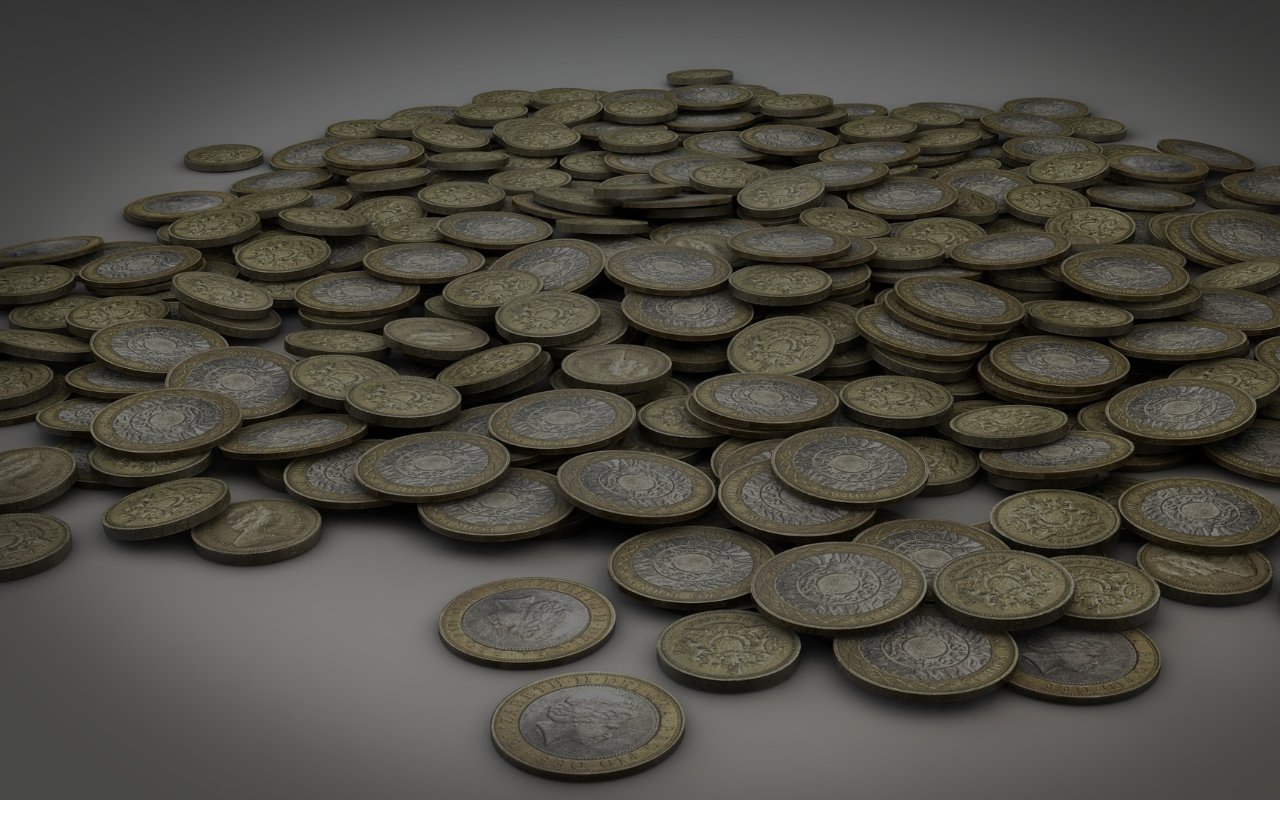
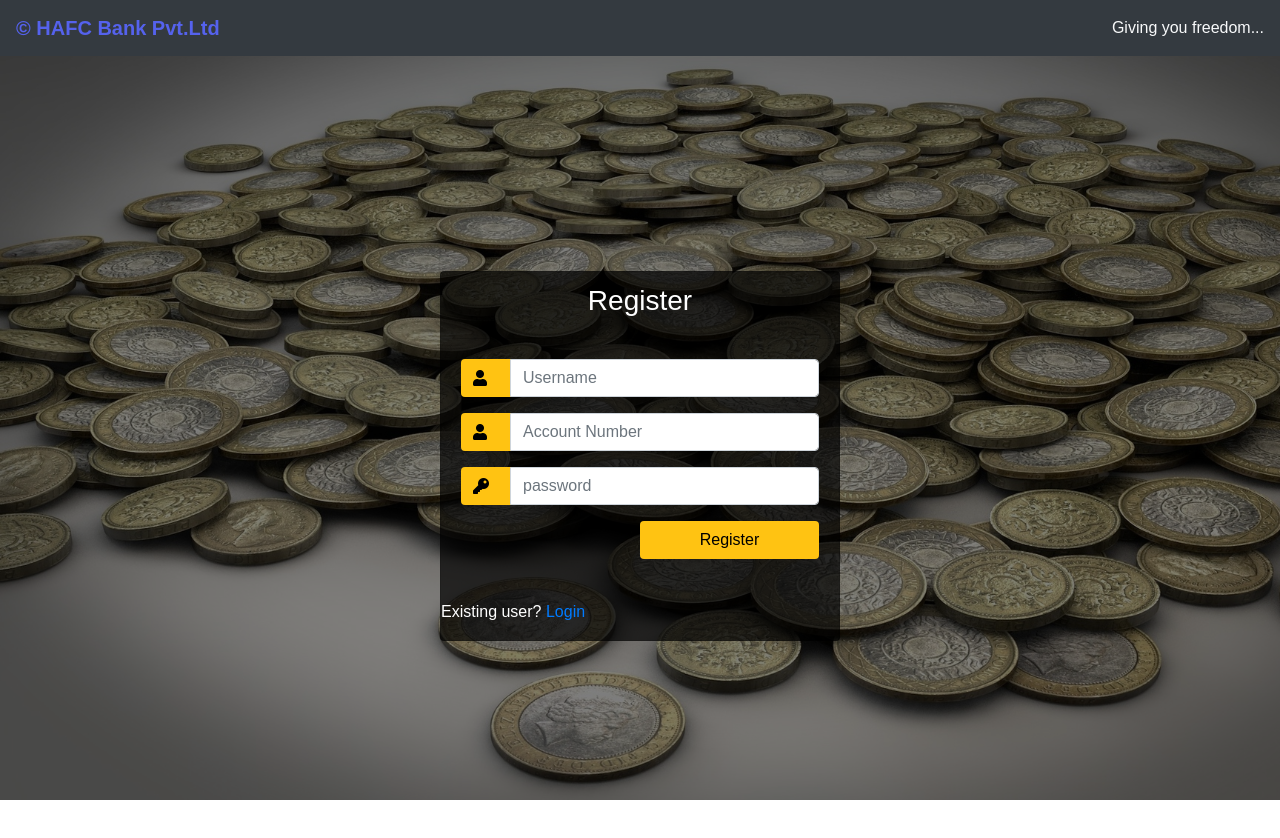
Before and after one commit to ossudheesh/bankApp, an Angular app: page /register in a window 1280 px wide. Before the commit this address led to /. Shown: the top 838 px of the page. Before the commit the page ends 800 px from the top, so only its background shows below. Built offline with nearby package versions, Linux system fonts and the light colour scheme; a web font is replaced by a local one.

Commit message:
Data Services added

```diff
--- a/src/app/app-routing.module.ts
+++ b/src/app/app-routing.module.ts
@@ -3,6 +3,7 @@ import { NgModule } from '@angular/core';
 import { RouterModule, Routes } from '@angular/router';
 import { DashboardComponent } from './dashboard/dashboard.component';
 import { LoginComponent } from './login/login.component';
+import { RegisterComponent } from './register/register.component';
 
 const routes: Routes = [
   {
@@ -10,6 +11,9 @@ const routes: Routes = [
   },
   {
     path:'dashboard',component:DashboardComponent
+  },
+  {
+    path:'register',component:RegisterComponent
   }
 ];
 
--- a/src/app/app.module.ts
+++ b/src/app/app.module.ts
@@ -6,12 +6,14 @@ import { AppRoutingModule } from './app-routing.module';
 import { AppComponent } from './app.component';
 import { LoginComponent } from './login/login.component';
 import { DashboardComponent } from './dashboard/dashboard.component';
+import { RegisterComponent } from './register/register.component';
 
 @NgModule({
   declarations: [
     AppComponent,
     LoginComponent,
-    DashboardComponent
+    DashboardComponent,
+    RegisterComponent
   ],
   imports: [
     BrowserModule,
--- a/src/app/login/login.component.html
+++ b/src/app/login/login.component.html
@@ -37,7 +37,7 @@
                       </div>
                   </form>
               </div>
-              <p style="color:white;align-items:baseline;">Not a user? <a href="./register.html">Register</a></p>
+              <p style="color:white;align-items:baseline;">Not a user? <a routerLink="register">Register</a></p>
           </div>
       </div>
   </div>
--- a/src/app/login/login.component.ts
+++ b/src/app/login/login.component.ts
@@ -1,6 +1,7 @@
 import { variable } from '@angular/compiler/src/output/output_ast';
 import { Component, OnInit } from '@angular/core';
 import { Router } from '@angular/router';
+import { DataService } from '../services/data.service';
 
 @Component({
   selector: 'app-login',
@@ -14,13 +15,9 @@ export class LoginComponent implements OnInit {
   pwd = ""
 
 
-  database:any = {
-    1000: { acno: 1000, uname: "abin", password: 1000, balance: 5000 },
-    1001: { acno: 1001, uname: "anu", password: 1001, balance: 4000 },
-    1002: { acno: 1002, uname: "jith", password: 1002, balance: 3000 },
-  }
 
-  constructor(private router:Router) { }
+
+  constructor(private router:Router,private db:DataService) { }
 
   ngOnInit(): void {
   }
@@ -85,7 +82,7 @@ export class LoginComponent implements OnInit {
   login() {
     let acno = this.accNo
     let pwd= this.pwd
-    let db=this.database
+    let db=this.db.database
 
     if(acno in db){
       if(pwd==db[acno]["password"]){
--- /dev/null
+++ b/src/app/register/register.component.html
@@ -0,0 +1,50 @@
+<!-- As a link -->
+<nav class="navbar navbar-light bg-dark ">
+    <a class="navbar-brand  " href="#" style="color:rgb(85, 98, 237);"><b>&#169; HAFC Bank Pvt.Ltd </b></a>
+
+    <span class="quote text-light">Giving you freedom...</span>
+</nav>
+
+
+<div class="container col-md-12 mt-0">
+    <div class="d-flex justify-content-center h-100">
+        <div class="card">
+            <div class="card-header">
+                <h3 class="text-center">Register</h3>
+
+            </div>
+            <div class="card-body">
+                <form (ngSubmit)="register()">
+                    <div class="input-group form-group">
+                        <div class="input-group-prepend">
+                            <span class="input-group-text"><i class="fas fa-user"></i></span>
+                        </div>
+                        <input type="text" name="uname" [(ngModel)]="uname" class="form-control" placeholder="Username"
+                            id="login_uname" required>
+
+                    </div>
+                    <div class="input-group form-group">
+                        <div class="input-group-prepend">
+                            <span class="input-group-text"><i class="fas fa-user"></i></span>
+                        </div>
+                        <input type="text" name="accno" [(ngModel)]="accNo" class="form-control"
+                            placeholder="Account Number" id="login_accno" required>
+
+                    </div>
+                    <div class="input-group form-group">
+                        <div class="input-group-prepend">
+                            <span class="input-group-text"><i class="fas fa-key"></i></span>
+                        </div>
+                        <input type="password" name="pwd" [(ngModel)]="pwd" class="form-control" placeholder="password"
+                            id="login_password" required>
+                    </div>
+
+                    <div class="form-group">
+                        <input type="submit" value="Register" class="btn float-right login_btn " style="width:50%">
+                    </div>
+                </form>
+            </div>
+            <p style="color:white;align-items:baseline;">Existing user? <a routerLink="">Login</a></p>
+        </div>
+    </div>
+</div>
--- /dev/null
+++ b/src/app/register/register.component.ts
@@ -0,0 +1,29 @@
+import { Component, OnInit } from '@angular/core';
+import { Router } from '@angular/router';
+import { DataService } from '../services/data.service';
+
+@Component({
+  selector: 'app-register',
+  templateUrl: './register.component.html',
+  styleUrls: ['./register.component.css']
+})
+export class RegisterComponent implements OnInit {
+
+  uname=''
+  accNo=''
+  pwd=''
+  constructor(private db:DataService,private router:Router) { }
+
+  ngOnInit(): void {
+  }
+
+
+  register(){
+    let uname=this.uname
+    let accNo=this.accNo
+    let pwd=this.pwd
+    const result=this.db.register(uname,accNo,pwd)
+    result?this.router.navigateByUrl(''):alert('User already exists ')
+  }
+
+}
--- /dev/null
+++ b/src/app/services/data.service.ts
@@ -0,0 +1,33 @@
+import { Injectable } from '@angular/core';
+
+@Injectable({
+  providedIn: 'root'
+})
+export class DataService {
+
+  database: any = {
+    1000: { acno: 1000, uname: "abin", password: 1000, balance: 5000 },
+    1001: { acno: 1001, uname: "anu", password: 1001, balance: 4000 },
+    1002: { acno: 1002, uname: "jith", password: 1002, balance: 3000 },
+  }
+
+  constructor() { }
+
+  register(uname: any, acno: any, password: any) {
+    if (acno in this.database) {
+      return false
+    }
+    else {
+      this.database[acno] = {
+        acno,
+        uname,
+        password,
+        balance: 0
+      }
+      console.log(this.database);
+
+      return true
+    }
+
+  }
+}
```
Also changed, not shown: src/app/register/register.component.css (added), 2 other files (tests, documents, lock files or other folders).
